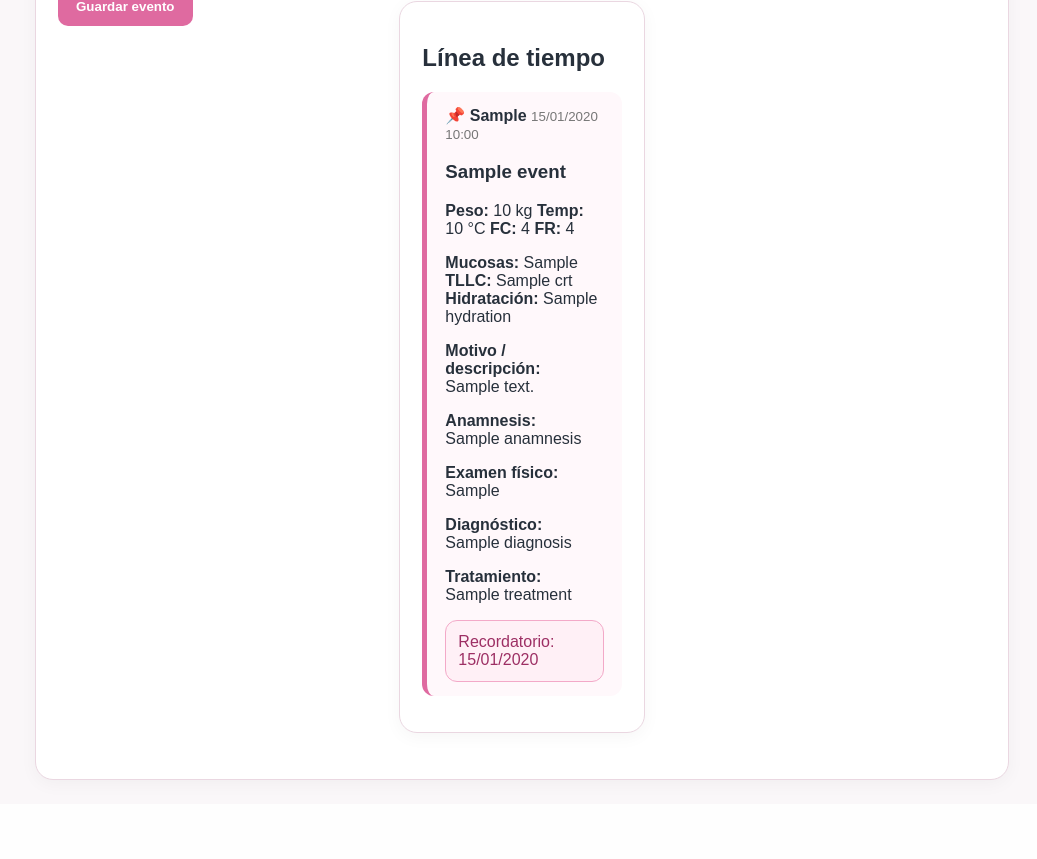
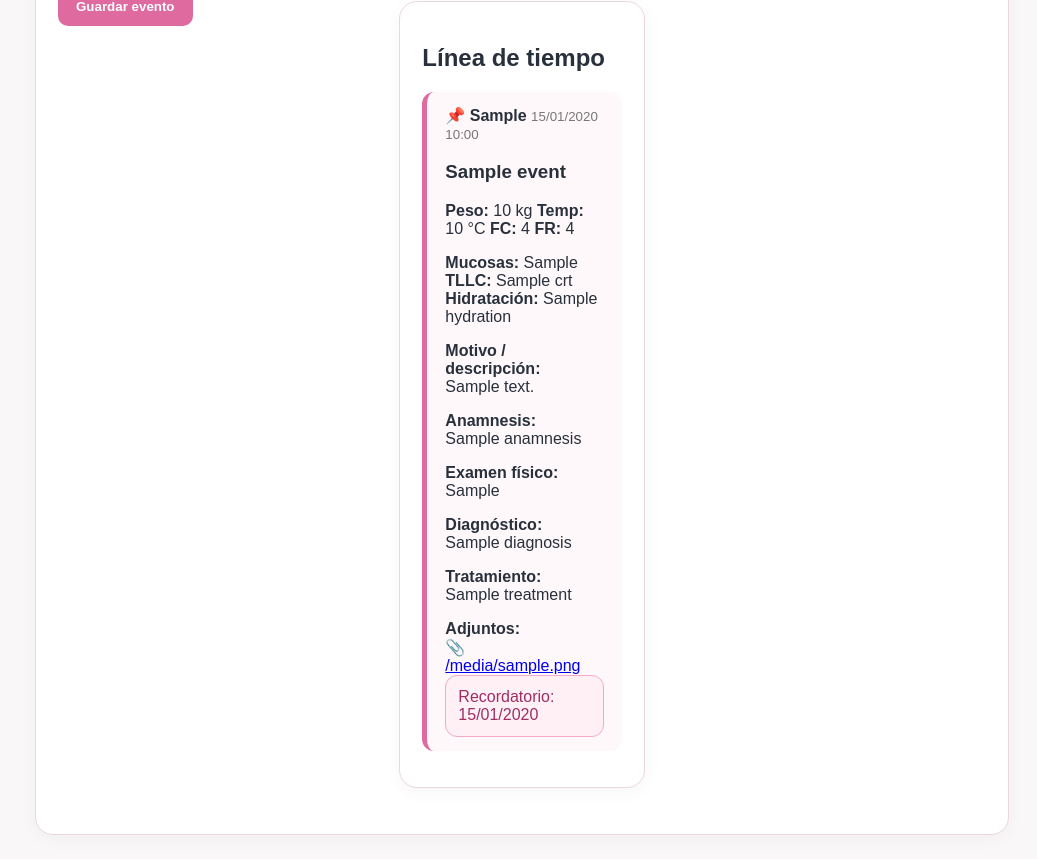
Before and after one commit to clinicaveterinaria-arch/los-aromos-cloud, a Python web app: template app/templates/patient_detail.html in a window 1280 px wide. Shown: the part 1156-2015 px from the top of the page, without its empty margins (243-1280 px from the left). Before the commit the page ends 1938 px from the top, so only its background shows below. Run offline with Jinja, Linux system fonts and the light colour scheme; the template is opened without the code that fills it: most values are stand-ins (such as "Sample title", 1, 10 or a date in 2020).

Commit message:
Mostrar adjuntos en historia clínica

```diff
--- a/app/templates/patient_detail.html
+++ b/app/templates/patient_detail.html
@@ -106,6 +106,14 @@
     {% if e.physical_exam %}<p><b>Examen físico:</b><br>{{ e.physical_exam }}</p>{% endif %}
     {% if e.diagnosis %}<p><b>Diagnóstico:</b><br>{{ e.diagnosis }}</p>{% endif %}
     {% if e.treatment %}<p><b>Tratamiento:</b><br>{{ e.treatment }}</p>{% endif %}
+    {% if e.attachments %}
+  <div class="attachments">
+    <b>Adjuntos:</b><br>
+    {% for a in e.attachments %}
+      📎 <a href="/uploads/{{ a.file_path.split('/')[-1] }}" target="_blank">{{ a.filename }}</a><br>
+    {% endfor %}
+  </div>
+{% endif %}
 
     {% if e.reminder_date %}
     <div class="reminder">Recordatorio: {{ e.reminder_date.strftime('%d/%m/%Y') }}</div>
```
